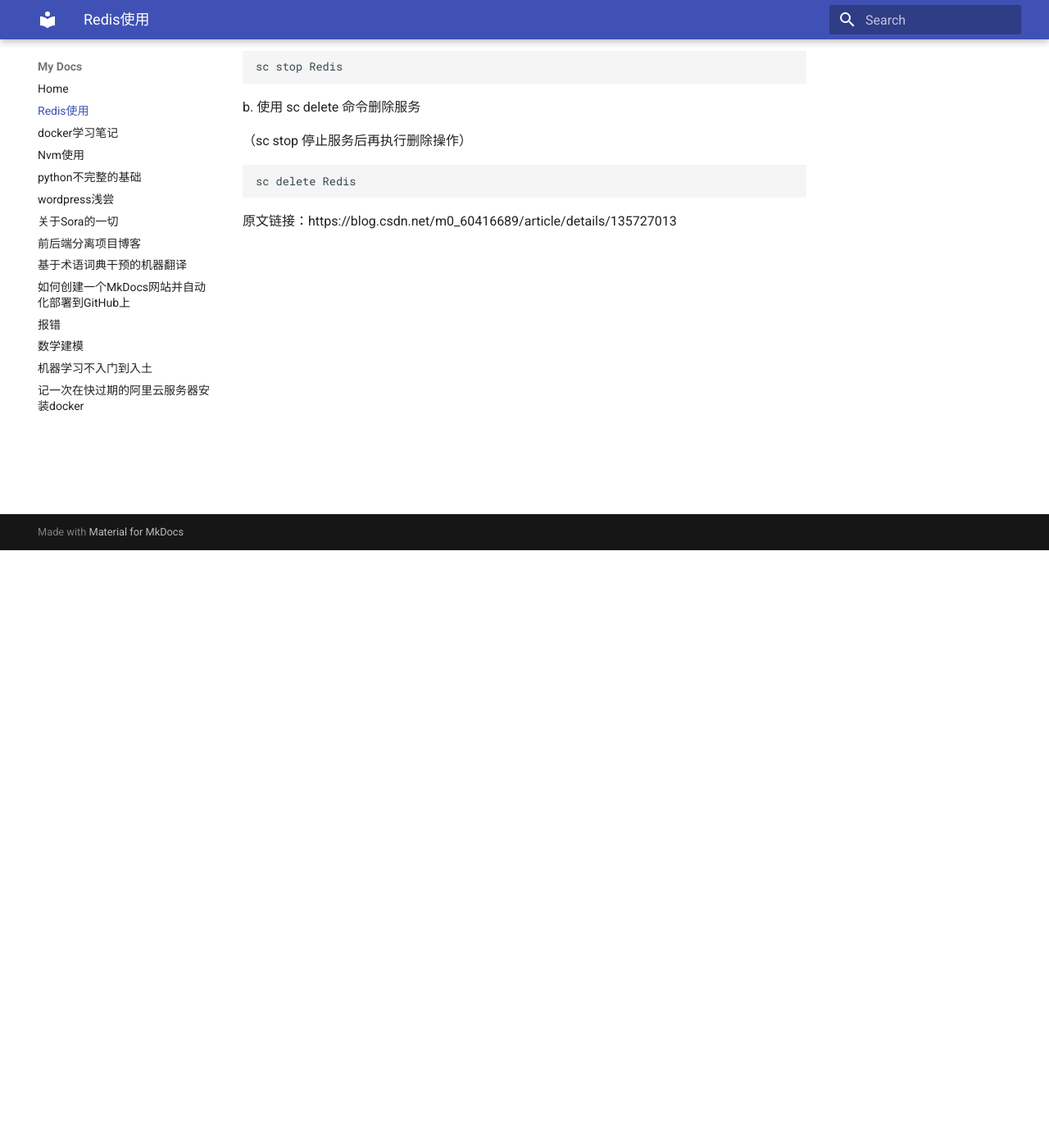
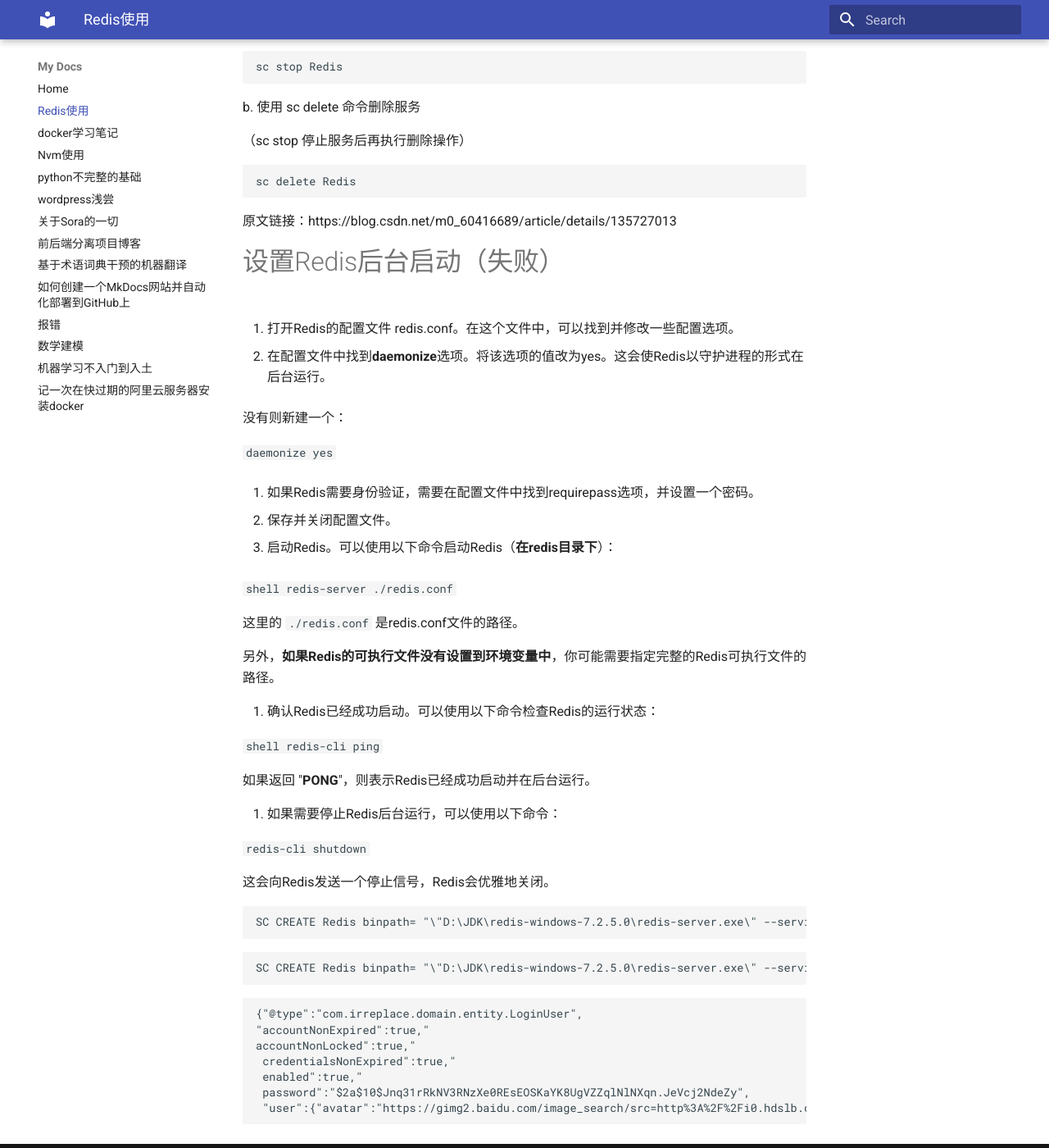
Before and after one commit to IrreplaceL/MkDocs, an MkDocs documentation site: the page built from docs/Redis使用.md, in a window 1280 px wide and 1400 px high, scrolled down 729 px. Shown: the whole window at 82% size. Built offline with MkDocs 1.6.1 and Material for MkDocs 9.7.7, drawn with Linux system fonts in a browser that asks for light colours.

````diff
--- a/docs/Redis使用.md
+++ b/docs/Redis使用.md
@@ -57,3 +57,69 @@
 
 
 原文链接：https://blog.csdn.net/m0_60416689/article/details/135727013
+
+
+
+
+
+# 设置Redis后台启动（失败）
+
+1. 打开Redis的配置文件 redis.conf。在这个文件中，可以找到并修改一些配置选项。
+
+2. 在配置文件中找到**daemonize**选项。将该选项的值改为yes。这会使Redis以守护进程的形式在后台运行。
+
+   没有则新建一个：
+
+   ```
+   daemonize yes
+   ```
+
+3. 如果Redis需要身份验证，需要在配置文件中找到requirepass选项，并设置一个密码。
+
+4. 保存并关闭配置文件。
+
+5. 启动Redis。可以使用以下命令启动Redis（**在redis目录下**）：
+
+   ```shell
+   redis-server ./redis.conf
+   ```
+
+   这里的 `./redis.conf` 是redis.conf文件的路径。
+
+   另外，**如果Redis的可执行文件没有设置到环境变量中**，你可能需要指定完整的Redis可执行文件的路径。
+
+6. 确认Redis已经成功启动。可以使用以下命令检查Redis的运行状态：
+
+   ```shell
+   redis-cli ping
+   ```
+
+   如果返回 "**PONG**"，则表示Redis已经成功启动并在后台运行。
+
+7. 如果需要停止Redis后台运行，可以使用以下命令：
+
+   ```
+   redis-cli shutdown
+   ```
+
+   这会向Redis发送一个停止信号，Redis会优雅地关闭。
+
+```shell
+SC CREATE Redis binpath= "\"D:\JDK\redis-windows-7.2.5.0\redis-server.exe\" --service-run \"D:\JDK\redis-windows-7.2.5.0\redis.conf\"" start= auto
+```
+
+```
+SC CREATE Redis binpath= "\"D:\JDK\redis-windows-7.2.5.0\redis-server.exe\" --service-run \"D:\JDK\redis-windows-7.2.5.0\redis.conf\"" start= auto
+```
+
+
+
+```json
+{"@type":"com.irreplace.domain.entity.LoginUser",
+"accountNonExpired":true,"
+accountNonLocked":true,"
+ credentialsNonExpired":true,"
+ enabled":true,"
+ password":"$2a$10$Jnq31rRkNV3RNzXe0REsEOSKaYK8UgVZZqlNlNXqn.JeVcj2NdeZy",
+ "user":{"avatar":"https://gimg2.baidu.com/image_search/src=http%3A%2F%2Fi0.hdslb.com%2Fbfs%2Farticle%2F3bf9c263bc0f2ac5c3a7feb9e218d07475573ec8.gi","createTime":1641344516000,"delFlag":0,"email":"23412332@qq.com","id":"1","nickName":"sg333","password":"$2a$10$Jnq31rRkNV3RNzXe0REsEOSKaYK8UgVZZqlNlNXqn.JeVcj2NdeZy","phonenumber":"18888888888","sex":"1","status":"0","type":"1","updateBy":"1","updateTime":1643528223000,"userName":"sg"},"username":"sg"}
+```
````
Also changed, not shown: docs/前后端分离项目博客.md (+17 -0 lines), docs/基于术语词典干预的机器翻译.md (+21 -1 lines), docs/前后端分离项目博客.assets/image-20240721230900311.png (added), docs/前后端分离项目博客.assets/image-20240721230935834.png (added), docs/基于术语词典干预的机器翻译.assets/cac07437-283a-4e79-a5a4-c2b40c2dc405.png (added), docs/基于术语词典干预的机器翻译.assets/wps1.jpg (added).
